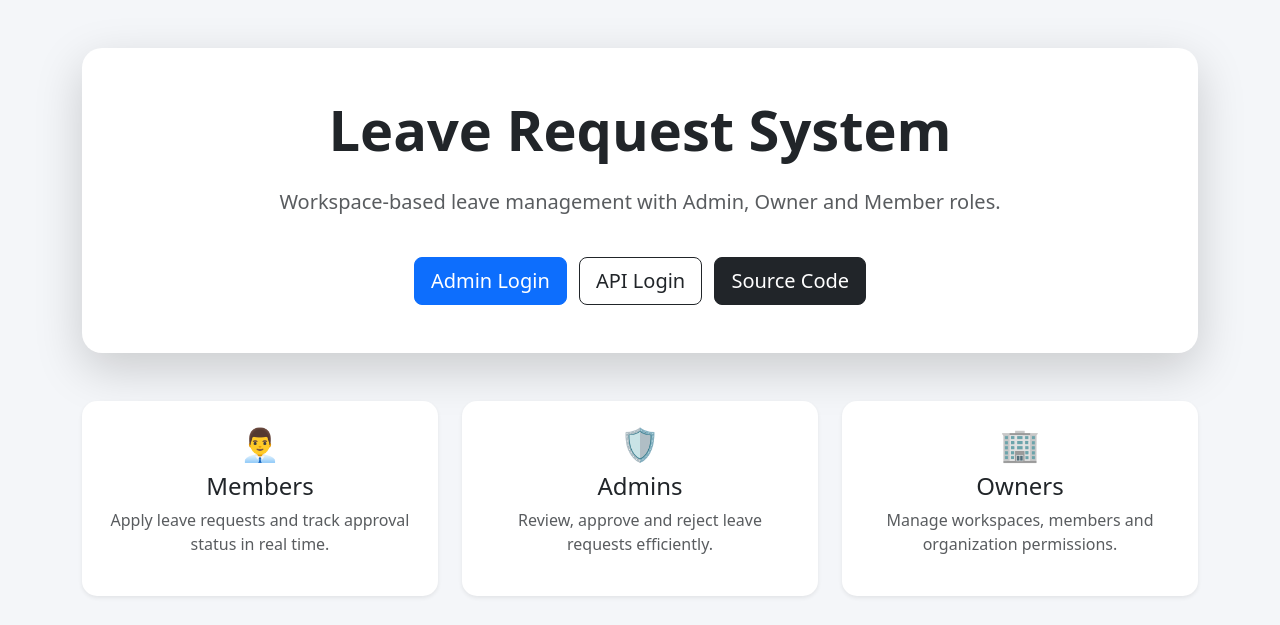
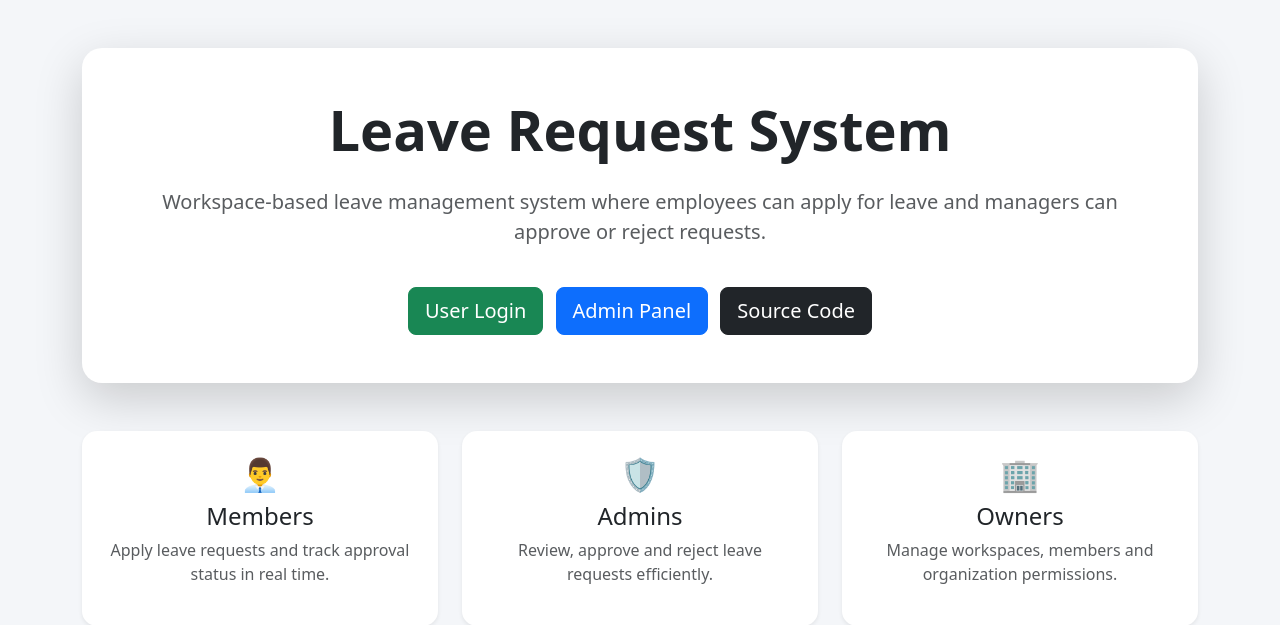
Before and after one commit to faarhaxx/leave-request-system, a Django app: page / in a window 1280 px wide. Shown: the top 625 px of the page. Run offline with Django 5.2, Linux system fonts and the light colour scheme.

Commit message:
Complete Leave Request System UI

```diff
--- a/templates/home.html
+++ b/templates/home.html
@@ -40,24 +40,27 @@
         </h1>
 
         <p class="lead text-muted mt-3">
-            Workspace-based leave management with Admin, Owner and Member roles.
+         Workspace-based leave management system where employees can apply for leave and managers can approve or reject requests.
         </p>
 
         <div class="mt-4">
 
-            <a href="/admin/" class="btn btn-primary btn-lg me-2">
-                Admin Login
+    <a href="/api/leaves/login/"
+       class="btn btn-success btn-lg me-2">
+       User Login
     </a>
 
-            <a href="/api/token/" class="btn btn-outline-dark btn-lg">
-                API Login
+    <a href="/admin/"
+       class="btn btn-primary btn-lg me-2">
+       Admin Panel
     </a>
 
     <a href="https://github.com/faarhaxx/leave-request-system"
        target="_blank"
-            class="btn btn-dark btn-lg ms-2">
+       class="btn btn-dark btn-lg">
        Source Code
     </a>
+
 </div>
 
     </div>
```
Lines whose indentation alone changed are shown as unchanged.
